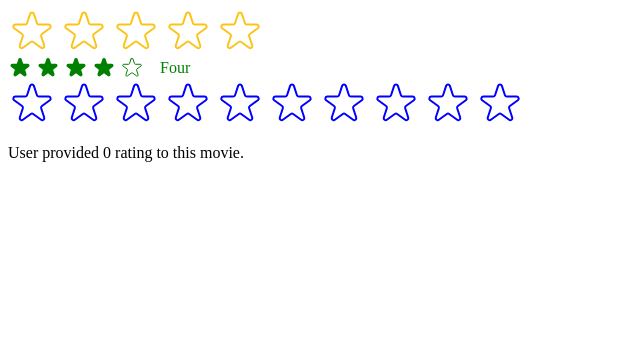
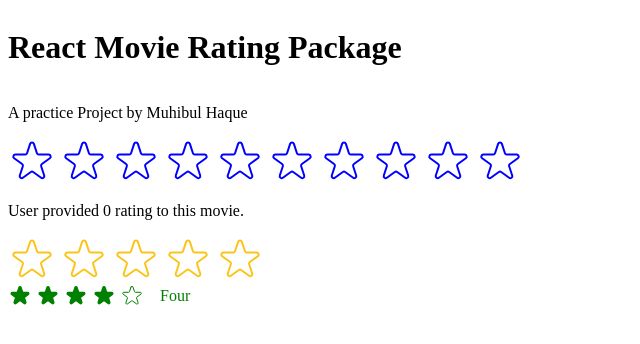
Before and after one commit to devmuhib009/movie-rating, a React (Create React App) app: page / in a window 1280 px wide. Shown: the top 344 px of the page, without its empty margins (0-640 px from the left). Built offline with nearby package versions, Linux system fonts and the light colour scheme.

Commit message:
Home Component Setup

```diff
--- /dev/null
+++ b/src/components/Home.jsx
@@ -0,0 +1,21 @@
+import { useState } from "react";
+import StarRating from "./StarRating";
+
+const containerStyle = {
+    display: "flex",
+    flexDirection: "column"
+}
+
+export default function Home(){
+    const [movieRating, setMovieRating] = useState(0);
+    return(
+        <>
+            <div style={containerStyle}>
+                <h1>React Movie Rating Package</h1>
+                <p>A practice Project by Muhibul Haque</p>
+                <StarRating maxRating={10} color="blue" onMovieRating={setMovieRating}/>
+                <p>User provided {movieRating} rating to this movie.</p>
+            </div>
+        </>
+    )
+}
--- a/src/components/Test.jsx
+++ /dev/null
@@ -1,12 +0,0 @@
-import { useState } from "react";
-import StarRating from "./StarRating";
-
-export default function Test(){
-    const [movieRating, setMovieRating] = useState(0);
-    return(
-        <>
-            <StarRating maxRating={10} color="blue" onMovieRating={setMovieRating}/>
-            <p>User provided {movieRating} rating to this movie.</p>
-        </>
-    )
-}
--- a/src/index.js
+++ b/src/index.js
@@ -4,16 +4,14 @@ import ReactDOM from 'react-dom/client';
 // import App from './App';
 
 import StarRating from './components/StarRating';
-import Test from './components/Test';
-
-
+import Home from './components/Home';
 
 const root = ReactDOM.createRoot(document.getElementById('root'));
 root.render(
   <React.StrictMode>
     {/* <App /> */}
+    <Home />
     <StarRating maxRating={5} messages={["Terrible", "Bad", "Okay", "Good", "Amazing"]}/>
     <StarRating maxRating={5} color='green' size={24} className='test' messages={["One", "Two", "Three", "Four", "Five"]} defaultRating={4}/>
-    <Test />
   </React.StrictMode>
 );
```
